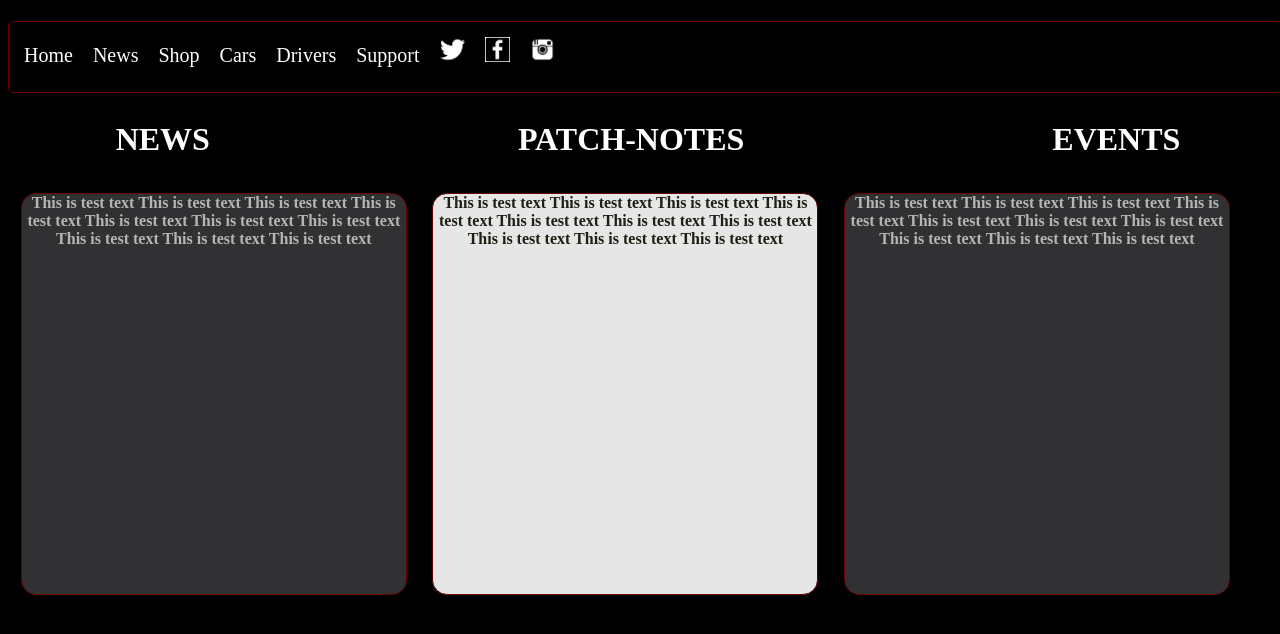
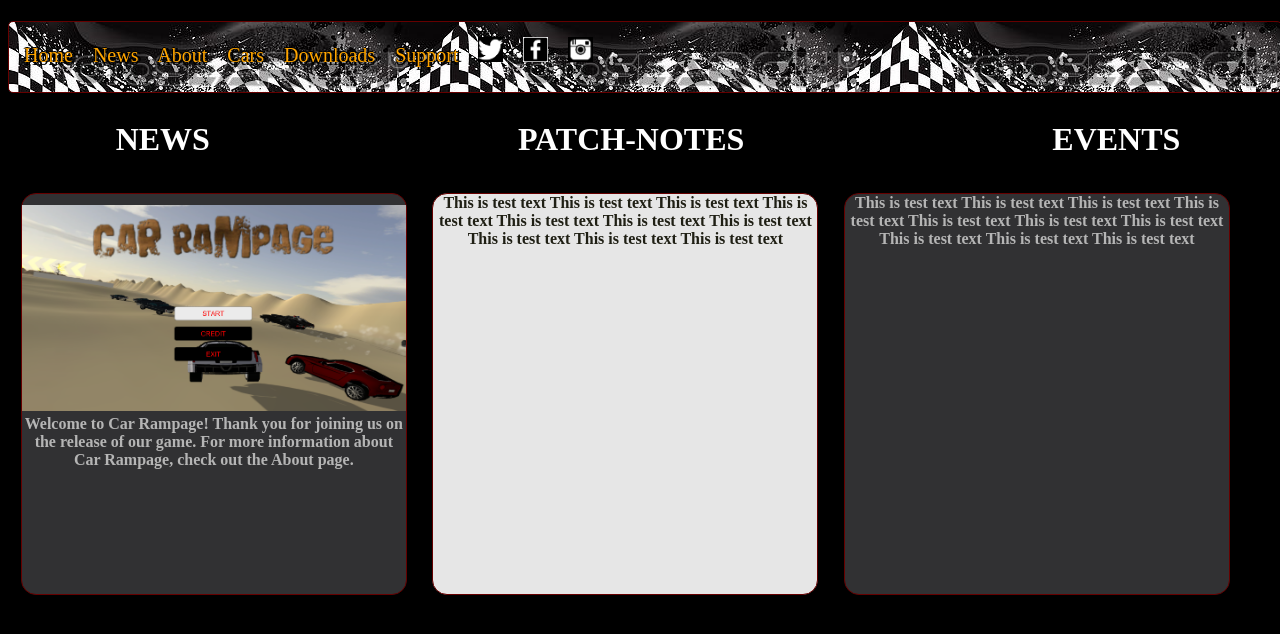
Before and after one commit to hoborja/COMP205-Group2, a plain HTML site: page index.html in a window 1280 px wide. Shown: the top 634 px of the page. Drawn offline with Linux system fonts and the light colour scheme.

Commit message:
changed page names, added images and filled in the news section on the home page

```diff
--- a/index.html
+++ b/index.html
@@ -7,9 +7,9 @@
             <nav><!--aligned left gonna have checkered flag right-->
                 <a href="index.html" target="_self">Home</a>
                 <a href="news.html" target="_self">News</a>
-                <a href="shop.html" target="_self">Shop</a>
+                <a href="about.html" target="_self">About</a>
                 <a href="cars.html" target="_self">Cars</a>
-                <a href="drivers.html" target="_self">Drivers</a>
+                <a href="downloads.html" target="_self">Downloads</a>
                 <a href="support.html" target="_self">Support</a>
                 <a href="https://twitter.com/" target="_blank">
                 <img src="images/twitter.png" style="width:25px;height:25px;"/>
@@ -32,9 +32,9 @@
         </div>
         <div class="main">
             <P class="p1">
-                This is test text This is test text This is test text This is test text This is test text
-                This is test text This is test text This is test text This is test text This is test text
-
+                <img src="images/carrampage.jpg">
+                Welcome to Car Rampage! Thank you for joining us on the release of our game.
+                For more information about Car Rampage, check out the About page.
             </P>
             <p class="p2">
                 This is test text This is test text This is test text This is test text This is test text
--- a/indexstyle.css
+++ b/indexstyle.css
@@ -1,7 +1,6 @@
 /* Jamie sucks at color schemes please fix!!!!! */
 .main{
     text-align: center;
-
 }
 /* Style all paragraphs under main class, with borders, three paragraph boxes per-row*/
 .main p{
@@ -13,6 +12,10 @@
     width: 30%;
     height: 400px;
 
+}
+.main img {
+    padding-top: 3%;
+    width: 100%;
 }
 .main h1{
     padding-top: 100px;/*added so nav-bar won't hide headers*/
@@ -60,11 +63,11 @@ body {
     font-size: 125%; /*2.5em;*/
     color:  rgb(255,255,255);
     text-shadow: -1px 0 black, 0 3px black, 3px 0 black, 0 -1px black;
-
+    background-image: url('images/checkeredbkg.jpg');
 
 }
 
 #topnav a{
-    color:white;
+    color:orange;
     text-decoration: none;
 }
```
Also changed, not shown: about.html (added, +19 -0 lines), downloads.html (added, +27 -0 lines), drivers.html (deleted, +0 -9 lines), shop.html (deleted, +0 -9 lines), images/carrampage.jpg (added), images/checkeredbkg.jpg (added).
